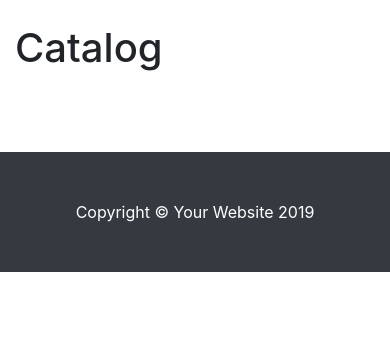
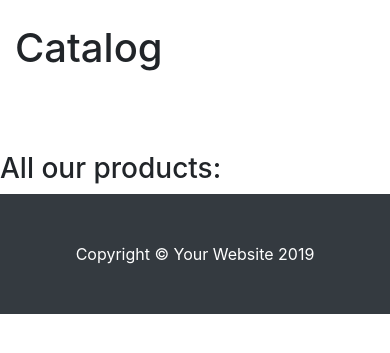
Before and after one commit to AnkoCoder/shop, a Flask app: page / in a window 390 px wide. Shown: the part 56-409 px from the top of the page. Run offline with Flask 2, Linux system fonts and the light colour scheme; data that the repository does not hold is empty; some libraries are stand-ins or nearby versions.

Commit message:
Make better template structure

```diff
--- a/app.py
+++ b/app.py
@@ -79,4 +79,8 @@ def catalog_example():
 def catalog_id(id):
     categories = Category.query.all()
     selected_category = Category.query.get(id)
-    return render_template('category.html', categories=categories, selected_category=selected_category)
+    return render_template('index.html', categories=categories, selected_category=selected_category)
+
+@app.route('/about/')
+def about():
+    return render_template('about.html')
--- /dev/null
+++ b/templates/about.html
@@ -0,0 +1,6 @@
+{% extends "layout.html" %}
+{% block content  %}
+
+<p>There is an info about our shop</p>
+
+{% endblock %}
--- /dev/null
+++ b/templates/categories.html
@@ -0,0 +1,10 @@
+<h1 class="my-4">Catalog</h1>
+<div class="list-group">
+{% for category in categories %}
+    {% if category == selected_category %}
+    <a href="/category/{{ category.id }}/" class="list-group-item active-dark">{{ category.name }}</a>
+    {% else %}
+    <a href="/category/{{ category.id }}/" class="list-group-item">{{ category.name }}</a>
+    {% endif %}
+{% endfor %}
+</div>
--- a/templates/index.html
+++ b/templates/index.html
@@ -1,96 +1,32 @@
-<!DOCTYPE html>
-<html lang="en">
-
-<head>
-
-  <meta charset="utf-8">
-  <meta name="viewport" content="width=device-width, initial-scale=1, shrink-to-fit=no">
-  <meta name="description" content="">
-  <meta name="author" content="">
-
-  <title>Shop Homepage - Start Bootstrap Template</title>
-
-  <!-- Bootstrap core CSS -->
-  <link href="https://stackpath.bootstrapcdn.com/bootstrap/4.3.1/css/bootstrap.min.css" rel="stylesheet">
-
-  <!-- Custom styles for this template -->
-  <link href="/static/main.css" rel="stylesheet">
-
-</head>
-
-<body>
-
-  <!-- Navigation -->
-  <nav class="navbar navbar-expand-lg navbar-dark bg-dark fixed-top">
-    <div class="container">
-      <a class="navbar-brand" href="#">Welcome to online shopping</a>
-      <button class="navbar-toggler" type="button" data-toggle="collapse" data-target="#navbarResponsive" aria-controls="navbarResponsive" aria-expanded="false" aria-label="Toggle navigation">
-        <span class="navbar-toggler-icon"></span>
-      </button>
-      <div class="collapse navbar-collapse" id="navbarResponsive">
-        <ul class="navbar-nav ml-auto">
-          <li class="nav-item active">
-            <a class="nav-link" href="#">Home
-              <span class="sr-only">(current)</span>
-            </a>
-          </li>
-          <li class="nav-item">
-            <a class="nav-link" href="#">About</a>
-          </li>
-          <li class="nav-item">
-            <a class="nav-link" href="#">Services</a>
-          </li>
-          <li class="nav-item">
-            <a class="nav-link" href="#">Contact</a>
-          </li>
-        </ul>
-      </div>
-    </div>
-  </nav>
+{% extends "layout.html" %}
+{% block content  %}
 
 <!-- Page Content -->
-  <div class="container">
 
 <div class="row">
-
   <div class="col-lg-3">
-
-        <h1 class="my-4">Catalog</h1>
-        <div class="list-group">
-        {% for category in categories %}
-          <a href="#" class="list-group-item">{{ category.name }}</a>
-        {% endfor %}
-        </div>
-
+  {% include "categories.html" %}
   </div>
   <!-- /.col-lg-3 -->
 
   <div class="col-lg-9 right-panel">
-
+    {% if not selected_category %}
     <div class="row">
-
+      <h3>All our products:</h3>
+    </div>
+    {% endif %}
+    <div class="row">
+      {% if selected_category %}
+        {% for product in selected_category.products %}
+          {% include "product.html" %}
+        {% endfor %}
+      {% else %}
         {% for category in categories %}
           {% for product in category.products %}
-          <div class="col-lg-4 col-md-6 mb-4">
-            <div class="card h-100">
-              <a href="#"><img class="card-img-top" src="{{ product.image_url }}" alt=""></a>
-              <div class="card-body">
-
-                <h4 class="card-title">
-                  <a href="#">{{ product.name }}</a>
-                </h4>
-                <h5>{{ product.cost }} USD</h5>
-                <h6>ID: {{ product.id }}</h6>
-                <p class="card-text">{{ product.discription }}</p>
-              </div>
-              <div class="card-footer">
-                <small class="text-muted">&#9733; &#9733; &#9733; &#9733; &#9734;</small>
-              </div>
-            </div>
-          </div>
+            {% include "product.html" %}
           {% endfor %}
         {% endfor %}
-
+      {% endif %}
     </div>
     <!-- /.row -->
 
@@ -100,21 +36,4 @@
 </div>
 <!-- /.row -->
 
-  </div>
-  <!-- /.container -->
-
-  <!-- Footer -->
-  <footer class="py-5 bg-dark">
-    <div class="container">
-      <p class="m-0 text-center text-white">Copyright &copy; Your Website 2019</p>
-    </div>
-    <!-- /.container -->
-  </footer>
-
-  <!-- Bootstrap core JavaScript -->
-  <script src="vendor/jquery/jquery.min.js"></script>
-  <script src="vendor/bootstrap/js/bootstrap.bundle.min.js"></script>
-
-</body>
-
-</html>
+{% endblock %}
--- a/templates/layout.html
+++ b/templates/layout.html
@@ -1,13 +1,65 @@
-<html>
+<!DOCTYPE html>
+<html lang="en">
+
 <head>
-    <title>Shopping</title>
-    <link rel="stylesheet" href="https://stackpath.bootstrapcdn.com/bootstrap/4.3.1/css/bootstrap.min.css" integrity="sha384-ggOyR0iXCbMQv3Xipma34MD+dH/1fQ784/j6cY/iJTQUOhcWr7x9JvoRxT2MZw1T" crossorigin="anonymous">
+
+  <meta charset="utf-8">
+  <meta name="viewport" content="width=device-width, initial-scale=1, shrink-to-fit=no">
+  <meta name="description" content="">
+  <meta name="author" content="">
+
+  <title>Shop Homepage - Start Bootstrap Template</title>
+
+  <!-- Bootstrap core CSS -->
+  <link href="https://stackpath.bootstrapcdn.com/bootstrap/4.3.1/css/bootstrap.min.css" rel="stylesheet">
+
+  <!-- Custom styles for this template -->
+  <link href="/static/main.css" rel="stylesheet">
+
 </head>
+
 <body>
+
+  <!-- Navigation -->
+  <nav class="navbar navbar-expand-lg navbar-dark bg-dark fixed-top">
     <div class="container">
+      <a class="navbar-brand" href="/">Welcome to online shopping</a>
+      <button class="navbar-toggler" type="button" data-toggle="collapse" data-target="#navbarResponsive" aria-controls="navbarResponsive" aria-expanded="false" aria-label="Toggle navigation">
+        <span class="navbar-toggler-icon"></span>
+      </button>
+      <div class="collapse navbar-collapse" id="navbarResponsive">
+        <ul class="navbar-nav ml-auto">
+          <li class="nav-item active">
+            <a class="nav-link" href="/">Home</a>
+          </li>
+          <li class="nav-item">
+            <a class="nav-link" href="/about/">About</a>
+          </li>
+          <li class="nav-item">
+            <a class="nav-link" href="/services/">Services</a>
+          </li>
+          <li class="nav-item">
+            <a class="nav-link" href="/contact/">Contact</a>
+          </li>
+        </ul>
+      </div>
+    </div>
+  </nav>
+
+  <!-- Page Content -->
+  <div class="container">
     {% block content %}
+    {% endblock %}
+  </div>
 
-    {% endblock %}
+  <!-- Footer -->
+  <footer class="py-5 bg-dark">
+    <div class="container">
+      <p class="m-0 text-center text-white">Copyright &copy; Your Website 2019</p>
     </div>
+    <!-- /.container -->
+  </footer>
+
 </body>
+
 </html>
```
Also changed, not shown: templates/category.html (deleted, +0 -122 lines), templates/product.html (added, +17 -0 lines), templates/products.html (deleted, +0 -24 lines). Lines whose indentation alone changed are shown as unchanged.
